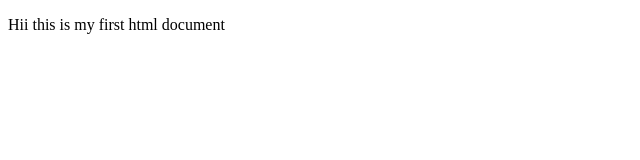
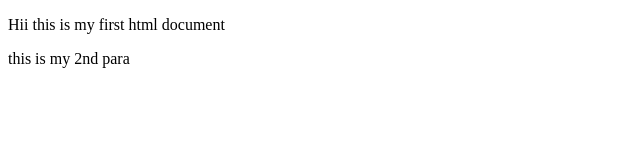
Before and after one commit to anushkathorat6-creator/Firstrepo, a plain HTML site: page index.html in a window 1280 px wide. Shown: the whole page, without its empty margins (0-640 px from the left). Drawn offline with Linux system fonts and the light colour scheme.

Commit message:
2nd paragraph add

```diff
--- a/index.html
+++ b/index.html
@@ -7,5 +7,6 @@
 </head>
 <body>
     <p>Hii this is my first html document</p>
+    <p>this is my 2nd para</p>
 </body>
 </html>
```
